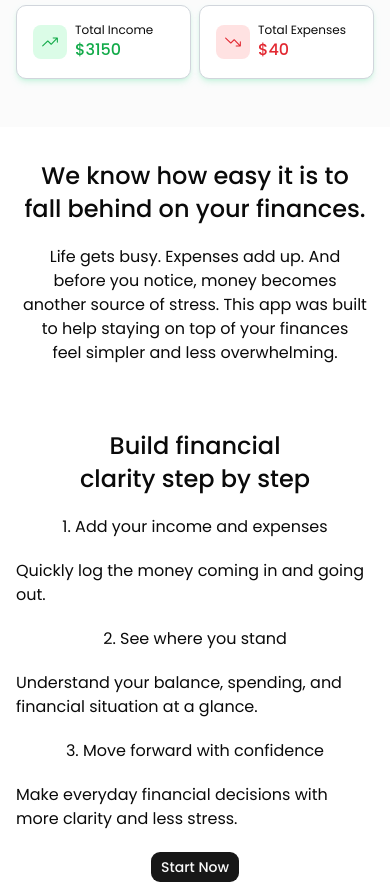
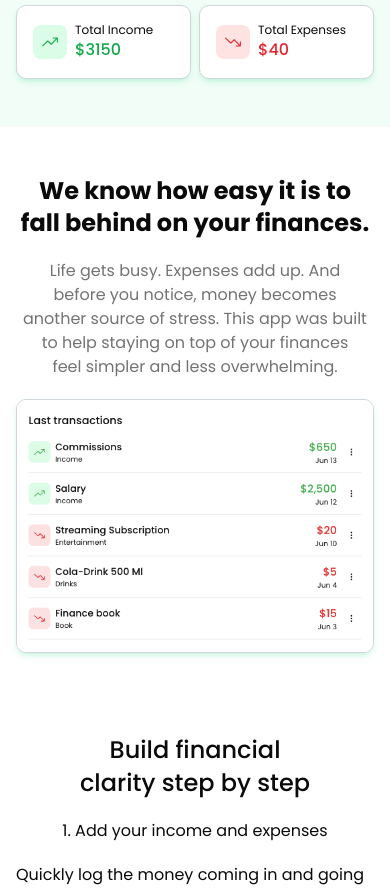
Before and after one commit to Elix-lab/finance-app, a Next.js app: page / in a window 390 px wide. Shown: the part 1720-2611 px from the top of the page. Built offline with nearby package versions, Linux system fonts and the light colour scheme.

Commit message:
Finished styiling and responsive design for TheGuide.tsx

```diff
--- a/src/components/home-page/TheGuide.tsx
+++ b/src/components/home-page/TheGuide.tsx
@@ -1,13 +1,22 @@
 function TheGuide() {
   return (
-    <div className="flex flex-col gap-5 py-8 px-4">
-      <h2 className="text-2xl/snug font-medium text-balance text-center">
-        We know how easy it is to fall behind on your finances.
-      </h2>
-      <p className="text-balance text-center">
-        Life gets busy. Expenses add up. And before you notice, money becomes another source of stress. This app was built to help staying on top of your finances feel simpler and less overwhelming.
-      </p>
-    </div>
+    <section className="py-12 px-4 flex flex-col gap-5 items-center m-auto max-w-2xl lg:max-w-4xl lg:grid lg:grid-cols-2 xl:max-w-6xl">
+      <div className="flex flex-col gap-5 col-start-2">
+        <h2 className="max-w-3xl text-2xl font-bold text-center text-balance lg:text-3xl lg:text-start xl:text-4xl lg:max-w-5xl">
+          We know how easy it is to fall behind on your finances.
+        </h2>
+        <p className="text-base text-muted-foreground text-center text-balance lg:text-start">
+          Life gets busy. Expenses add up. And before you notice, money becomes
+          another source of stress. This app was built to help staying on top of
+          your finances feel simpler and less overwhelming.
+        </p>
+      </div>
+      <img
+        src="/CashWell-table.png"
+        alt="CashWell last transactions table"
+        className="w-md rounded-lg border shadow-md border-gray-300 shadow-brand/15 m-auto col-start-1 row-start-1"
+      />
+    </section>
   );
 }
 
--- a/src/components/home-page/ValueProposition.tsx
+++ b/src/components/home-page/ValueProposition.tsx
@@ -21,7 +21,7 @@ const config = {
 
 function ValueProposition() {
   return (
-    <section className="bg-secondary/40">
+    <section className="bg-brand/5">
       <div className="py-12 px-4 flex flex-col gap-5 items-center m-auto max-w-2xl lg:max-w-4xl lg:grid lg:grid-cols-2 xl:max-w-6xl">
         {/* Content */}
         <div className="flex flex-col gap-5">
```
Also changed, not shown: public/CashWell-table.png (added).
